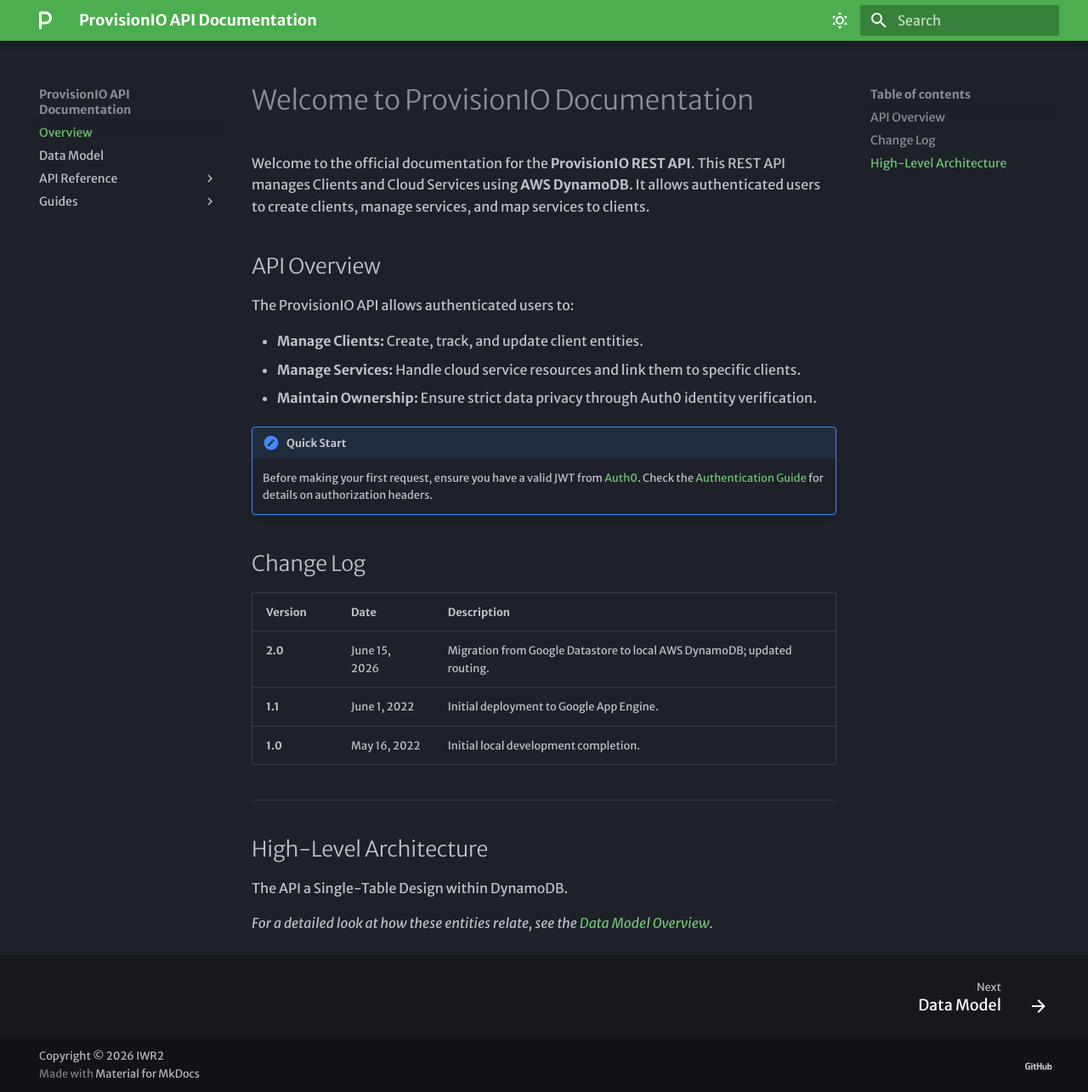
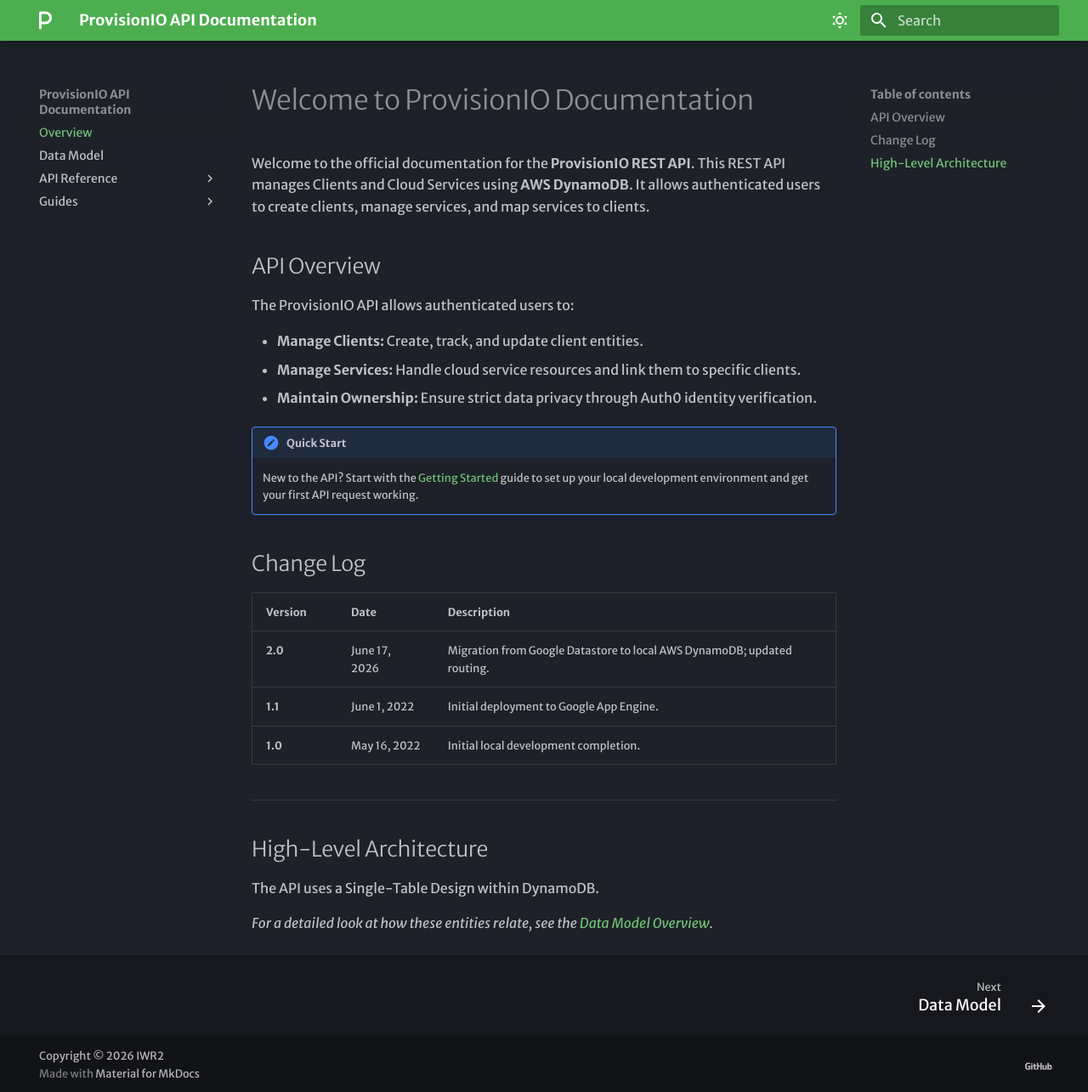
Before and after one commit to IWR2/ProvisionIO, an MkDocs documentation site: the page built from docs/index.md, in a window 1280 px wide and 1285 px high. Shown: the whole window at 85% size. Built offline with MkDocs 1.6.1 and Material for MkDocs 9.7.7, drawn with Linux system fonts in a browser that asks for light colours; some web fonts are replaced.

Commit message:
Updated index.md with new links for getting-started. Removed referenes to removed authentication page.

```diff
--- a/docs/index.md
+++ b/docs/index.md
@@ -3,27 +3,28 @@
 Welcome to the official documentation for the **ProvisionIO REST API**. This REST API manages Clients and Cloud Services using **AWS DynamoDB**. It allows authenticated users to create clients, manage services, and map services to clients.
 
 ## API Overview
+
 The ProvisionIO API allows authenticated users to:
 
-* **Manage Clients:** Create, track, and update client entities.
-* **Manage Services:** Handle cloud service resources and link them to specific clients.
-* **Maintain Ownership:** Ensure strict data privacy through Auth0 identity verification.
+- **Manage Clients:** Create, track, and update client entities.
+- **Manage Services:** Handle cloud service resources and link them to specific clients.
+- **Maintain Ownership:** Ensure strict data privacy through Auth0 identity verification.
 
 !!! note "Quick Start"
-    Before making your first request, ensure you have a valid JWT from [Auth0](https://auth0.com). Check the [Authentication Guide](guides/authentication.md) for details on authorization headers.
+    New to the API? Start with the [Getting Started](guides/getting-started.md) guide to set up your local development environment and get your first API request working.
 
 ## Change Log
 
 | Version | Date | Description |
 | :--- | :--- | :--- |
-| **2.0** | June 15, 2026 | Migration from Google Datastore to local AWS DynamoDB; updated routing. |
+| **2.0** | June 17, 2026 | Migration from Google Datastore to local AWS DynamoDB; updated routing. |
 | **1.1** | June 1, 2022 | Initial deployment to Google App Engine. |
 | **1.0** | May 16, 2022 | Initial local development completion. |
 
 ---
 
 ## High-Level Architecture
-The API a Single-Table Design within DynamoDB.
 
+The API uses a Single-Table Design within DynamoDB.
 
 *For a detailed look at how these entities relate, see the [Data Model Overview](model.md).*
```
